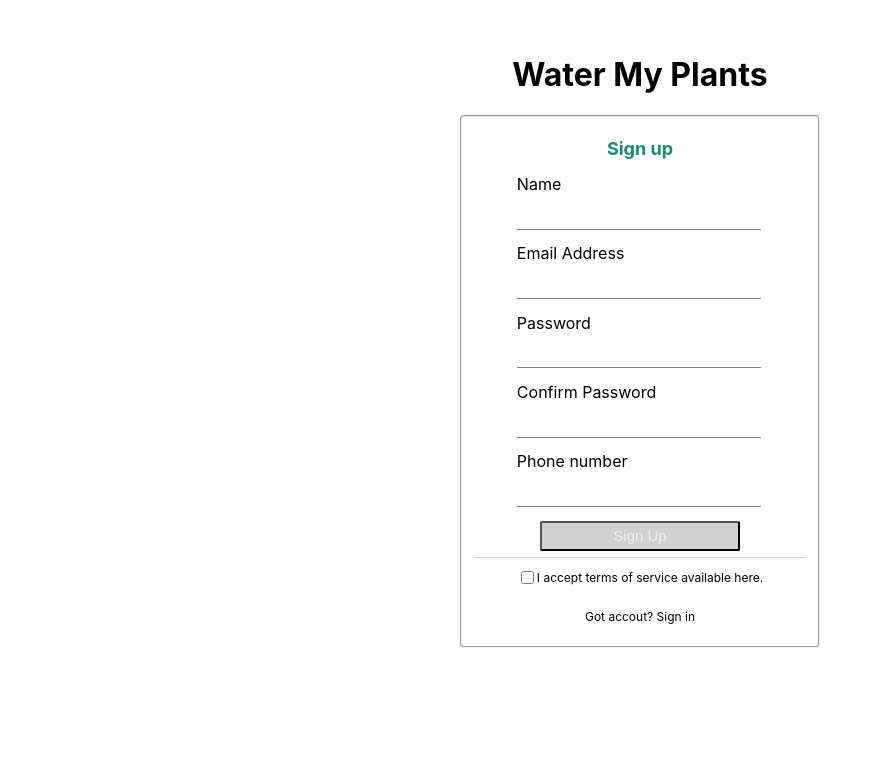
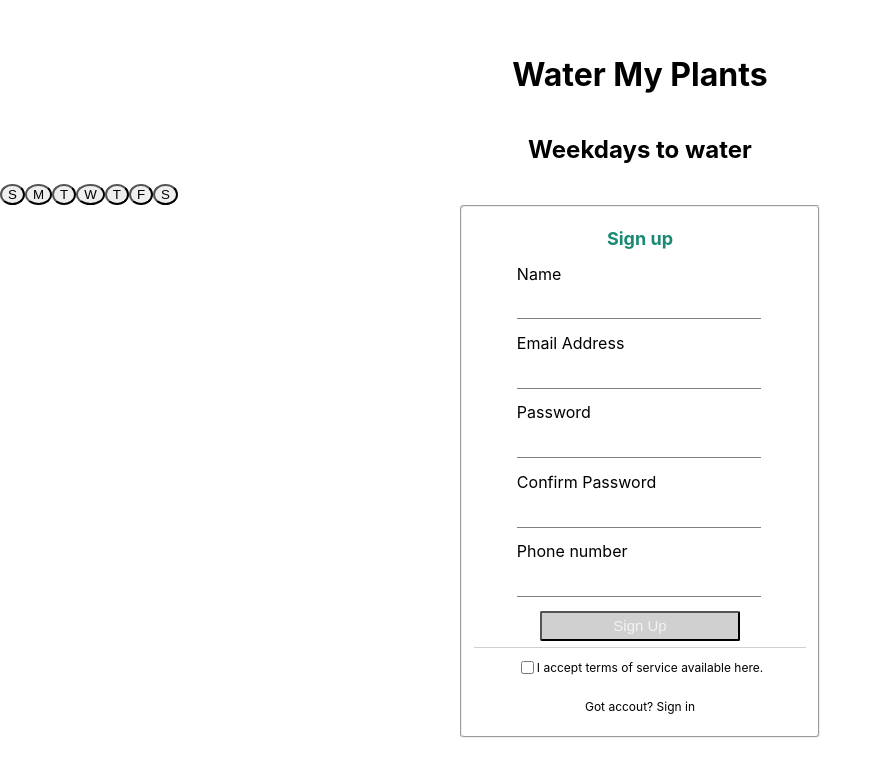
Before and after one commit to watermyplants/FrontEnd, a React (Create React App) app in the folder water_my_plants/: page /register in a window 1280 px wide. Shown: the top 776 px of the page, without its empty margins (0-883 px from the left). Built offline with nearby package versions, Linux system fonts and the light colour scheme.

Commit message:
working on weekday functionality

```diff
--- a/water_my_plants/src/App.js
+++ b/water_my_plants/src/App.js
@@ -5,13 +5,16 @@ import { Login } from "./components/login";
 import { Register } from "./components/register";
 import { PrivateRoute } from "./components/PrivateRoute";
 import { PlantList } from "./components/PlantList";
+import {Weekdays} from './components/Weekdays.js'
 function App() {
   return (
     <div className="App">
       <h1>Water My Plants</h1>
+      <Weekdays />
       <Route exact path="/login" component={Login} />
       <Route path="/register" component={Register} />
-      <PrivateRoute exact path="/plantList" component={PlantList} />
+      {/* <PrivateRoute exact path="/plantList" component={PlantList} /> */}
+      <Route exact path="/plantList" component={PlantList} />
     </div>
   );
 }
--- /dev/null
+++ b/water_my_plants/src/components/Weekdays.js
@@ -0,0 +1,51 @@
+import React, {useState} from 'react'
+import styled from "styled-components"
+
+const StyledWeekdays = styled.div`
+    display: flex;
+    flex-direction:column;
+    //justify-content: center;
+`
+
+const StyledWeekdayDiv = styled.div`
+    display: flex
+`
+
+const StyledWeekdayButton= styled.button`
+    border-radius: 50%;
+`
+
+export const Weekdays = () => {
+
+    const daysOfTheWeek= [{
+        'M': 'monday'},
+        {'T': 'tuesday'},
+        {'W':'wednesday'},
+        {'Th': 'thursday'},
+        {'F': 'friday'},
+        {'S': 'saturday'},
+        {'Su': 'sunday'}]
+
+    const [weekdays, setWeekdays] = useState(daysOfTheWeek)
+
+    function Clicked(event) {
+        console.log('clicked a day', weekdays)
+        setWeekdays(weekdays)
+    }
+
+    return (
+        <StyledWeekdays>
+            <h2>Weekdays to water</h2>
+            <div></div>
+        <StyledWeekdayDiv>
+            <StyledWeekdayButton name='Su' onClick={Clicked}>S</StyledWeekdayButton>
+            <StyledWeekdayButton >M</StyledWeekdayButton>
+            <StyledWeekdayButton >T</StyledWeekdayButton>
+            <StyledWeekdayButton >W</StyledWeekdayButton>
+            <StyledWeekdayButton>T</StyledWeekdayButton>
+            <StyledWeekdayButton>F</StyledWeekdayButton>
+            <StyledWeekdayButton>S</StyledWeekdayButton>
+        </StyledWeekdayDiv>
+        </StyledWeekdays>
+    )
+}
--- a/water_my_plants/src/components/register.js
+++ b/water_my_plants/src/components/register.js
@@ -1,5 +1,6 @@
 import React, { useState } from "react";
 import styled from "styled-components";
+
 
 const StyledFieldset = styled.fieldset`
   border-radius: 4px;
```
